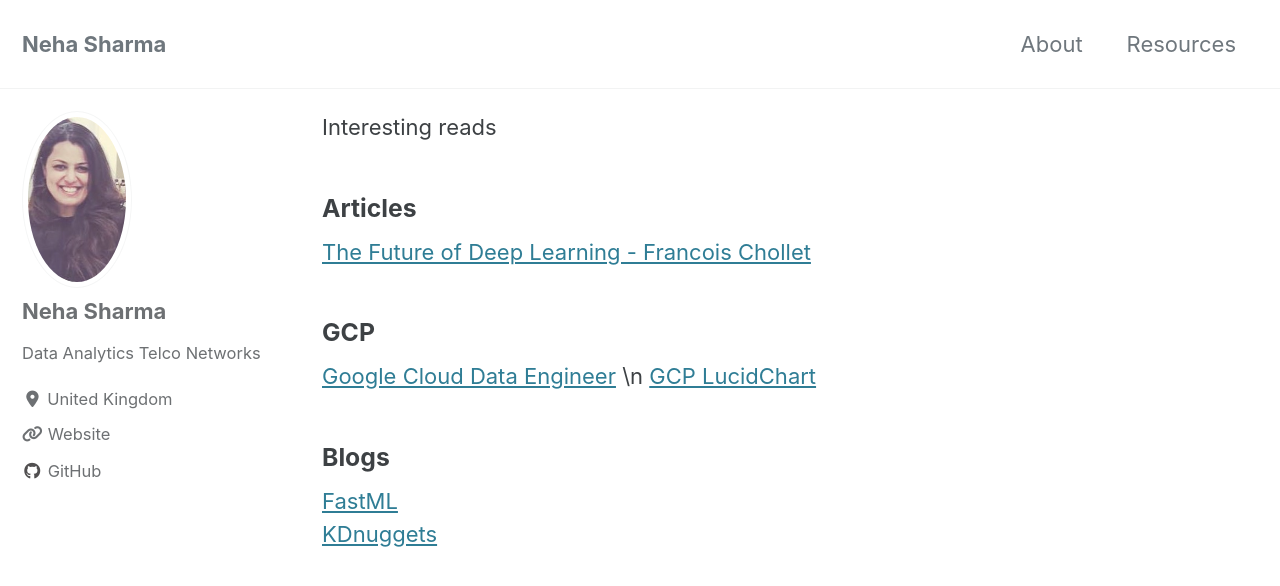
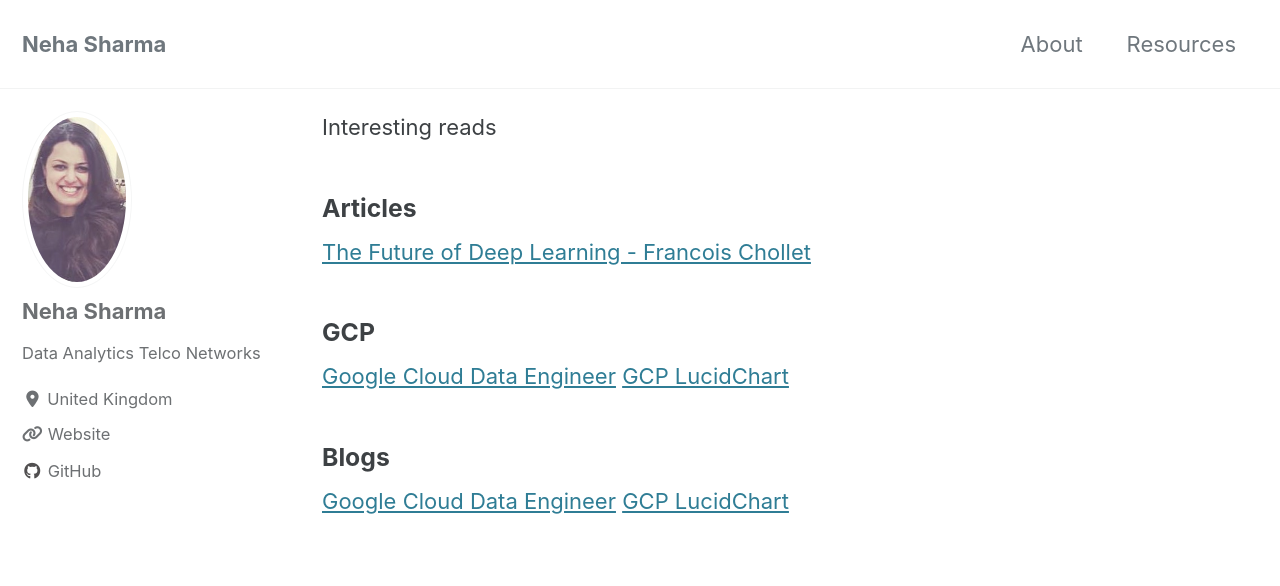
Before and after one commit to ns3115neha/ns3115neha.github.io, a Jekyll site: the page built from _pages/resources.md, in a window 1280 px wide and 900 px high. Shown: the top 586 px of the window. Built offline with Jekyll 4.4.1, drawn with Linux system fonts in a browser that asks for light colours; cached includes are drawn as plain includes; nearby versions of some CDN libraries.

Commit message:
Update resources.md

```diff
--- a/_pages/resources.md
+++ b/_pages/resources.md
@@ -12,9 +12,9 @@
 
 
 ### GCP
-[Google Cloud Data Engineer](https://linuxacademy.com/course/google-cloud-data-engineer/) \n
+[Google Cloud Data Engineer](https://linuxacademy.com/course/google-cloud-data-engineer/)
 [GCP LucidChart](https://www.lucidchart.com/documents/view/0ca44a63-4ea4-4d78-8367-2465512d21be/H6Px4DdAjbF5)
 
 ### Blogs
-[FastML](http://fastml.com/)
-[KDnuggets](http://www.kdnuggets.com/)
+[Google Cloud Data Engineer](https://linuxacademy.com/course/google-cloud-data-engineer/)
+[GCP LucidChart](https://www.lucidchart.com/documents/view/0ca44a63-4ea4-4d78-8367-2465512d21be/H6Px4DdAjbF5)
```
